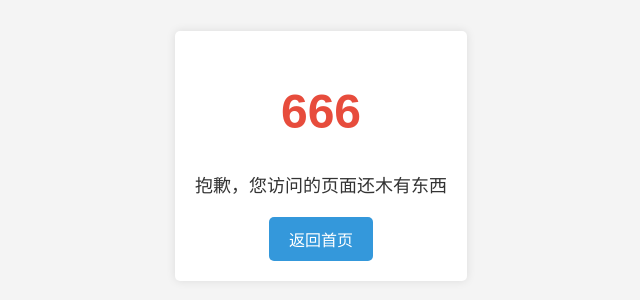
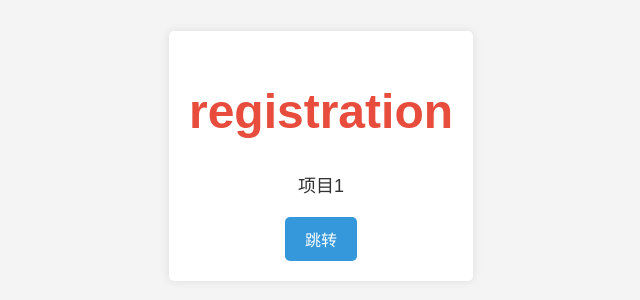
Before and after one commit to ted-li1151412/project, a plain HTML site: page index.html in a window 1280 px wide. Shown: the part 244-544 px from the top of the page, without its empty margins (319-959 px from the left). Drawn offline with Linux system fonts and the light colour scheme.

Commit message:
Update index.html

```diff
--- a/index.html
+++ b/index.html
@@ -3,7 +3,7 @@
 <head>
     <meta charset="UTF-8">
     <meta name="viewport" content="width=device-width, initial-scale=1.0">
-    <title>666Err了</title>
+    <title>project</title>
     <style>
         body {
             font-family: Arial, sans-serif;
@@ -46,9 +46,9 @@
 </head>
 <body>
     <div class="container">
-        <h1>666</h1>
-        <p>抱歉，您访问的页面还木有东西</p>
-        <a href="https://ted-lijunyu.top">返回首页</a>
+        <h1>registration</h1>
+        <p>项目1</p>
+        <a href="https://ted-lijunyu.top/project/registration.html">跳转</a>
     </div>
 </body>
 </html>
```
